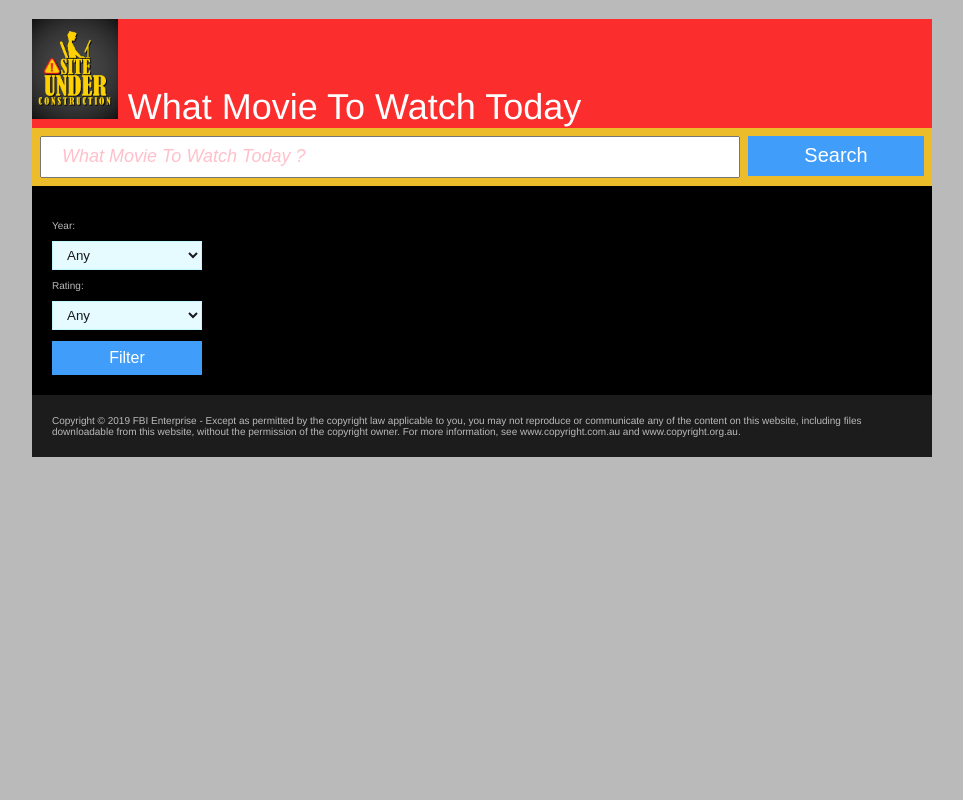
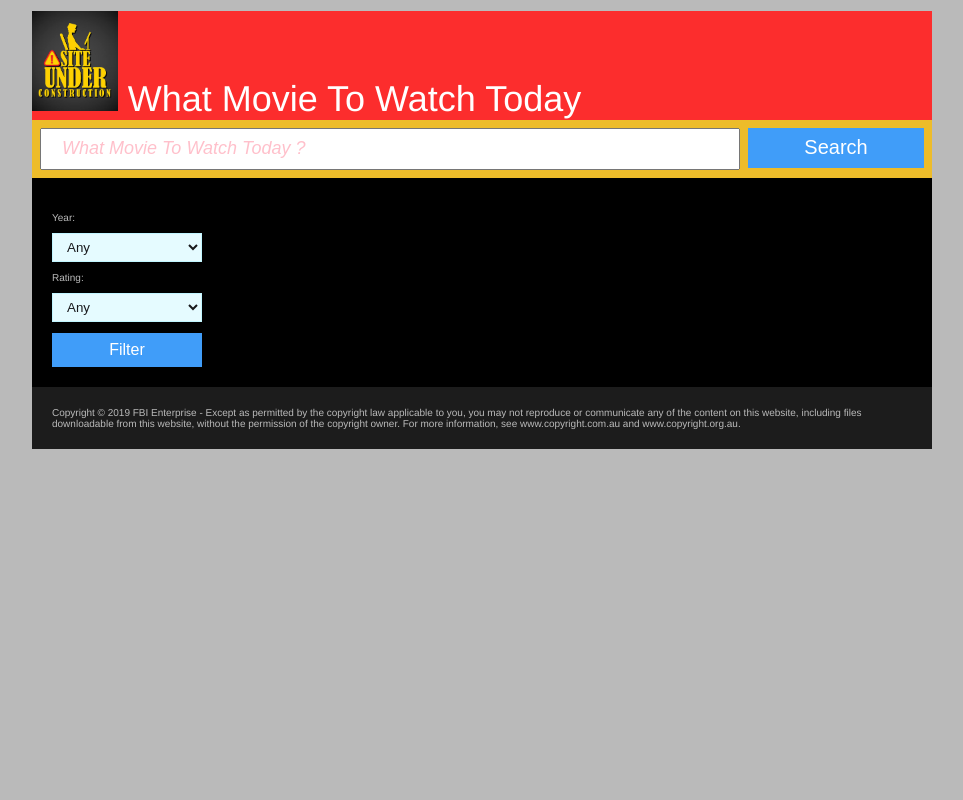
Before and after one commit to fabricebissessur/WMTWT, a Flask app: page / in a window 1280 px wide. Shown: the whole page, without its empty margins (158-1121 px from the left). Run offline with Flask 2, Linux system fonts and the light colour scheme; data that the repository does not hold is empty.

Commit message:
test link GIT

```diff
--- a/WMTWT/static/css/style.css
+++ b/WMTWT/static/css/style.css
@@ -1,8 +1,10 @@
-body {
+html, body {
     background-color: #bababa;
     font-family: Helvetica, Arial, sans-serif;
     color: #bababa;
     font-size: 10px;
+    margin: 0px;
+    padding: 0px;
 }
 
 #container {
@@ -10,12 +12,15 @@ body {
     width: 900px;
     margin-left: auto;
     margin-right: auto;
+    padding: 0px;
 }
 
 #header {
     background-color: #fc2d2d;
     color: #ffffff;
     font-size: 36px;
+    padding: 0px;
+    margin: 0px;
 }
 
 #horizontalFilters {
--- a/WMTWT/templates/base.html
+++ b/WMTWT/templates/base.html
@@ -1,5 +1,4 @@
 <!DOCTYPE html>
-
 <html lang="en" xmlns="http://www.w3.org/1999/xhtml">
 <head>
     <meta charset="utf-8" />
```
Also changed, not shown: 2 other files.
